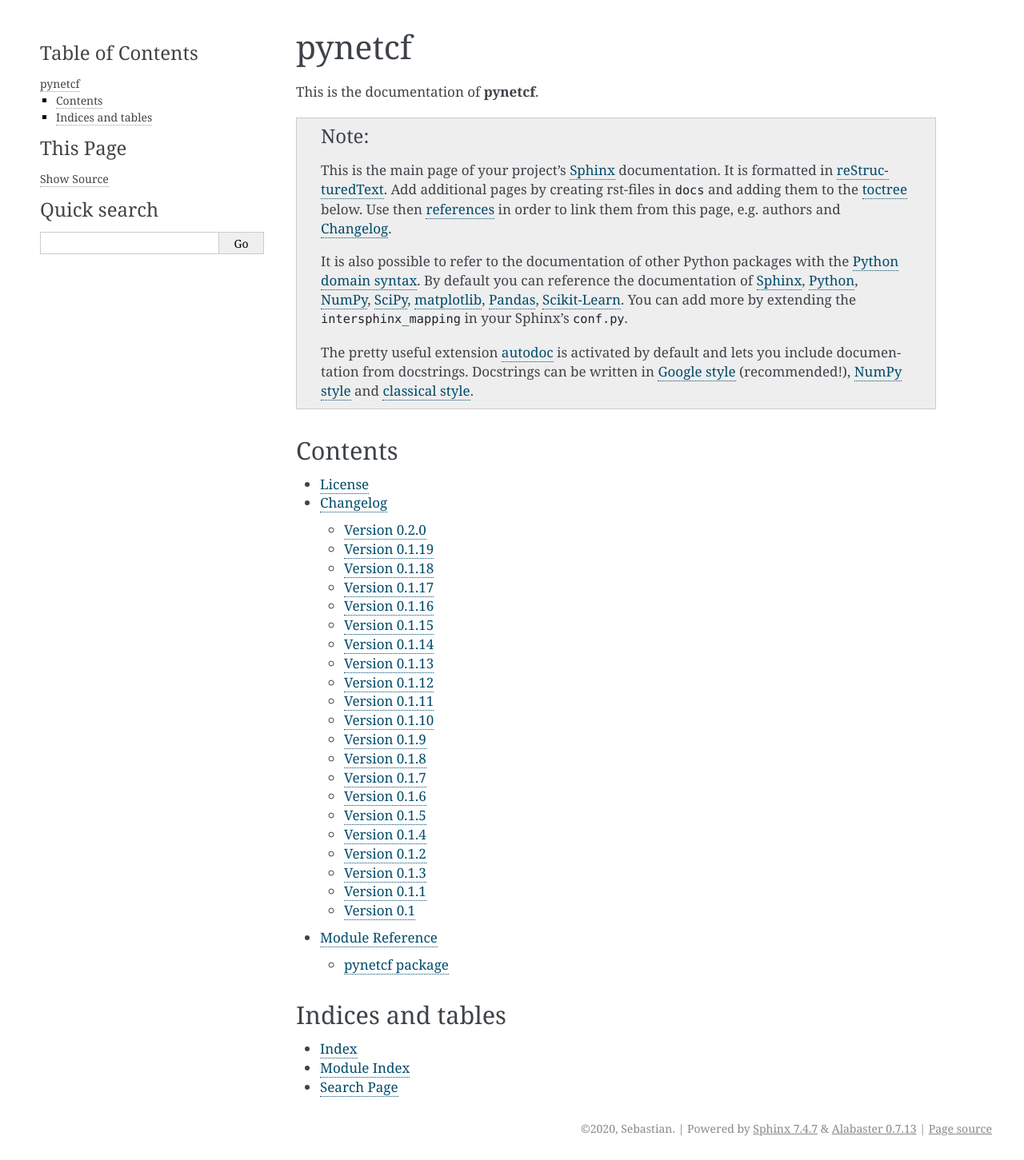
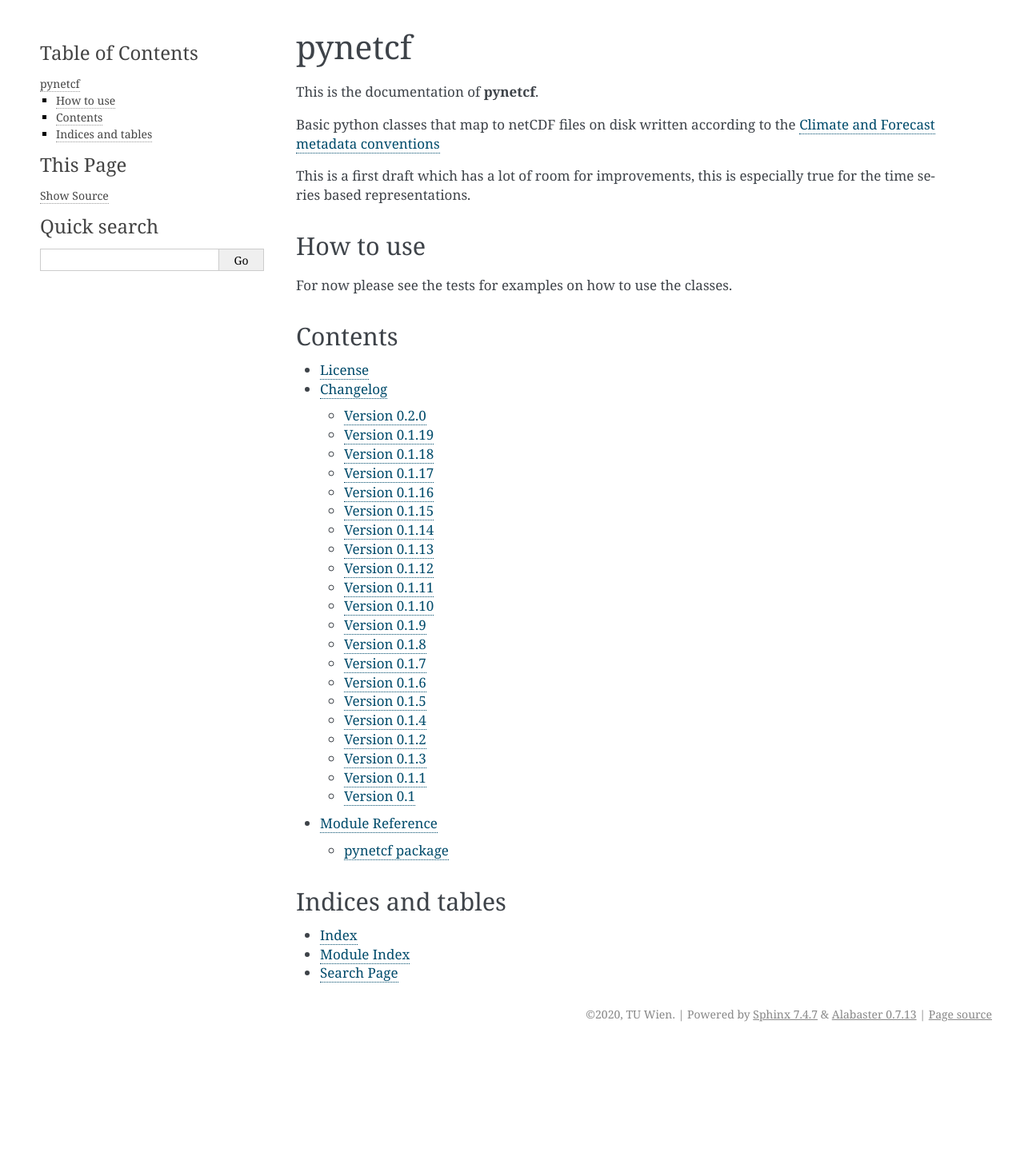
Before and after one commit to TUW-GEO/pynetcf, a Sphinx documentation site: the page built from docs/index.rst, in a window 1280 px wide. Shown: the whole page at 80% size. Built offline with Sphinx 7.4.7, drawn with Linux system fonts in a browser that asks for light colours; after the commit the page ends 1308 px from its top, so only the background shows below that.

Commit message:
Add 3.7, 3.8 test case, update documentation config, update requirements

```diff
--- a/docs/conf.py
+++ b/docs/conf.py
@@ -12,6 +12,13 @@
 import sys
 import inspect
 import shutil
+
+import mock
+
+MOCK_MODULES = ['numpy', 'pandas', 'netCDF4',
+                'pygeogrids', 'pygeogrids.grids']
+for mod_name in MOCK_MODULES:
+    sys.modules[mod_name] = mock.Mock()
 
 __location__ = os.path.join(os.getcwd(), os.path.dirname(
     inspect.getfile(inspect.currentframe())))
@@ -83,7 +90,7 @@
 
 # General information about the project.
 project = u'pynetcf'
-copyright = u'2020, Sebastian'
+copyright = u'2020, TU Wien'
 
 # The version info for the project you're documenting, acts as replacement for
 # |version| and |release|, also used in various other places throughout the
@@ -237,7 +244,7 @@
 # (source start file, target name, title, author, documentclass [howto/manual]).
 latex_documents = [
     ('index', 'user_guide.tex', u'pynetcf Documentation',
-     u'Sebastian', 'manual'),
+     u'TU Wien', 'manual'),
 ]
 
 # The name of an image file (relative to this directory) to place at the top of
--- a/docs/index.rst
+++ b/docs/index.rst
@@ -4,24 +4,15 @@
 
 This is the documentation of **pynetcf**.
 
-.. note::
+Basic python classes that map to netCDF files on disk written according
+to the `Climate and Forecast metadata conventions <http://cfconventions.org/Data/cf-conventions/cf-conventions-1.6/build/cf-conventions.html>`_
 
-    This is the main page of your project's `Sphinx`_ documentation.
-    It is formatted in `reStructuredText`_. Add additional pages
-    by creating rst-files in ``docs`` and adding them to the `toctree`_ below.
-    Use then `references`_ in order to link them from this page, e.g.
-    :ref:`authors` and :ref:`changes`.
+This is a first draft which has a lot of room for improvements, this is especially true for the time series based representations.
 
-    It is also possible to refer to the documentation of other Python packages
-    with the `Python domain syntax`_. By default you can reference the
-    documentation of `Sphinx`_, `Python`_, `NumPy`_, `SciPy`_, `matplotlib`_,
-    `Pandas`_, `Scikit-Learn`_. You can add more by extending the
-    ``intersphinx_mapping`` in your Sphinx's ``conf.py``.
+How to use
+==========
 
-    The pretty useful extension `autodoc`_ is activated by default and lets
-    you include documentation from docstrings. Docstrings can be written in
-    `Google style`_ (recommended!), `NumPy style`_ and `classical style`_.
-
+For now please see the tests for examples on how to use the classes.
 
 Contents
 ========
```
Also changed, not shown: setup.cfg (+5 -5 lines), .travis.yml.
